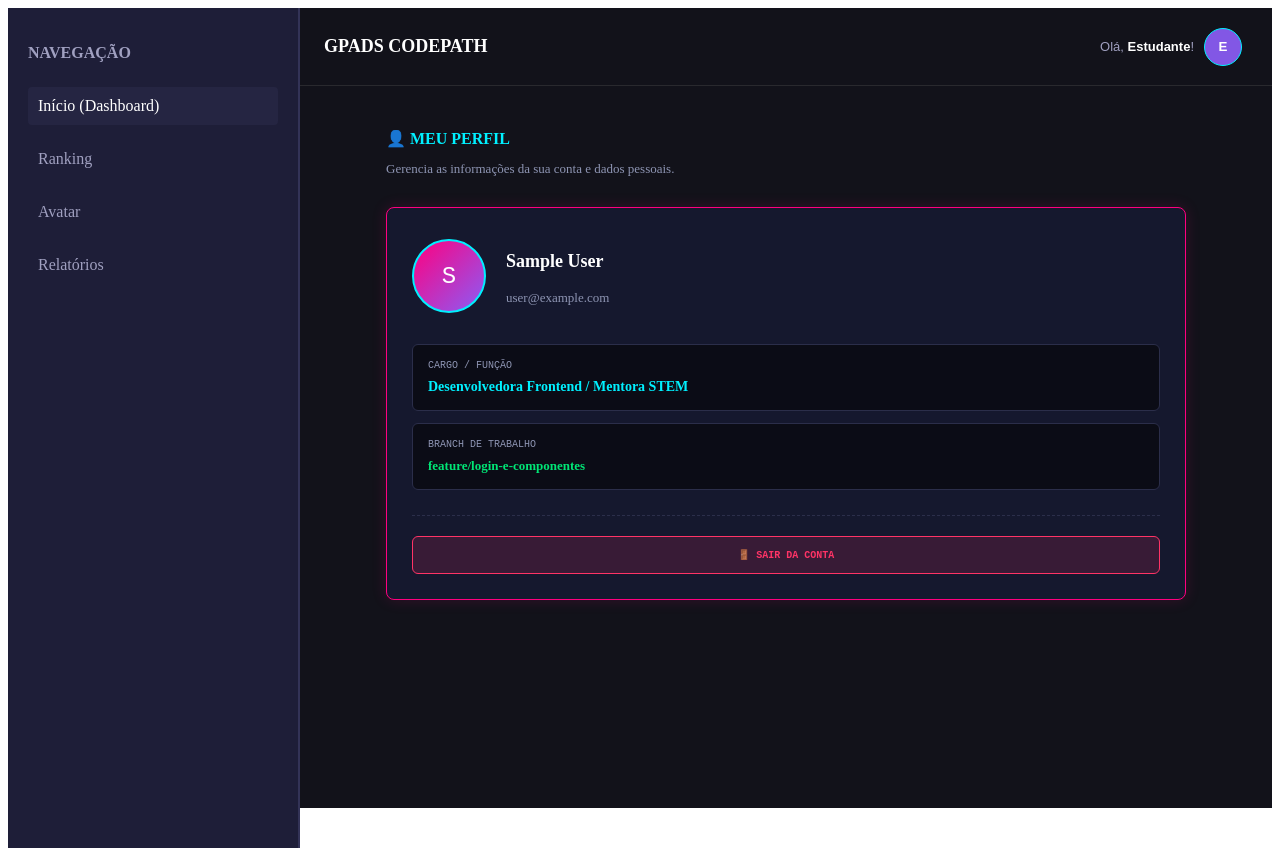
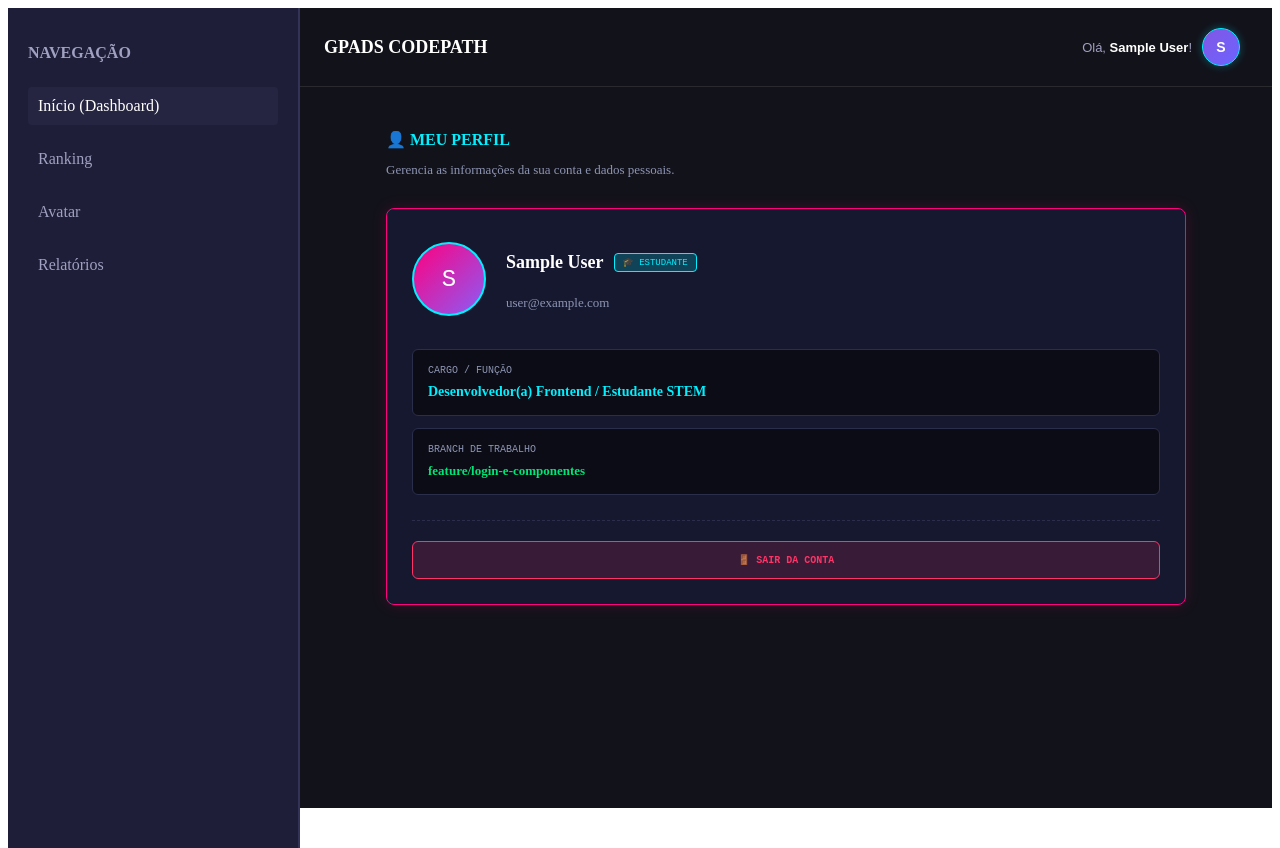
Before and after one commit to GpadsTech/gpads-codepath-frontend, a React app: page /profile in a window 1280 px wide. Built offline with nearby package versions, Linux system fonts and the light colour scheme; no server answers; sample sign-in values are in the browser's storage; the HTML template or start-up script is replaced by a standard one.

Commit message:
fix(header): exibe nome e inicial do utilizador dinamicamente no cabeçalho

```diff
--- a/src/components/layout/Header.jsx
+++ b/src/components/layout/Header.jsx
@@ -1,45 +1,91 @@
 import React from 'react';
+// 1. Hook do React Router para navegação programática ao clicar no perfil
 import { useNavigate } from 'react-router-dom';
+
+// 2. Hook customizado de autenticação para buscar os dados do usuário em tempo real
+import { useAuth } from '../../hooks/useAuth';
 
 export function Header() {
     const navigate = useNavigate();
 
+    // Extrai o objeto 'user' do estado global de autenticação
+    const { user } = useAuth();
+
+    // =========================================================
+    // LÓGICA DINÂMICA DE USUÁRIO E PAPEL (ROLE)
+    // =========================================================
+    // Identifica se a conta pertence a um Avaliador/Mestre
+    const userRole = (user?.role || user?.type || "").toLowerCase();
+    const isAvaliador = userRole === 'avaliador' ||
+                        userRole === 'evaluator' ||
+                        userRole === 'admin' ||
+                        user?.email?.includes('avaliador');
+
+    // Define o nome dinâmico (prioriza o nome real retornado pela API/Firebase)
+    const userName = user?.displayName || user?.name || (isAvaliador ? "Mestre Avaliador" : "Estudante");
+
+    // Extrai a primeira letra do nome para o avatar dinâmico
+    const userInitial = userName.charAt(0).toUpperCase();
+
     return (
-        <header style={{ display: 'flex', justifyContent: 'space-between', alignItems: 'center', padding: '16px 24px', backgroundColor: '#12121a', borderBottom: '1px solid #29292e' }}>
+        <header style={{
+            display: 'flex',
+            justifyContent: 'space-between',
+            alignItems: 'center',
+            padding: '16px 24px',
+            backgroundColor: '#12121a',
+            borderBottom: '1px solid #29292e'
+        }}>
+            {/* Título Principal da Plataforma */}
             <h1 style={{ fontFamily: 'var(--font-pixel)', fontSize: '18px', color: '#fff' }}>
                 GPADS CODEPATH
             </h1>
 
-            {/* Clique no avatar redireciona para a rota /profile */}
+            {/* Botão Clicável do Canto Superior Direito */}
             <button
                 onClick={() => navigate('/profile')}
+                title="Ir para o Meu Perfil"
                 style={{
                     display: 'flex',
                     alignItems: 'center',
                     gap: '10px',
                     background: 'transparent',
                     border: 'none',
-                    cursor: 'pointer'
+                    cursor: 'pointer',
+                    padding: '4px 8px',
+                    borderRadius: '8px',
+                    transition: 'background 0.2s ease'
                 }}
+                onMouseOver={(e) => e.currentTarget.style.background = 'rgba(255, 255, 255, 0.05)'}
+                onMouseOut={(e) => e.currentTarget.style.background = 'transparent'}
             >
+                {/* Saudação com Nome Dinâmico */}
                 <span style={{ fontSize: '13px', color: '#a0a0c0' }}>
-                    Olá, <strong style={{ color: '#fff' }}>Estudante</strong>!
+                    Olá, <strong style={{ color: '#fff' }}>{userName}</strong>!
                 </span>
+
+                {/* Avatar Circular Dinâmico com Inicial do Nome */}
                 <div style={{
                     width: '36px',
                     height: '36px',
                     borderRadius: '50%',
-                    backgroundColor: '#8257e5',
+                    background: isAvaliador
+                        ? 'linear-gradient(135deg, #ffcc00, #ff007f)'
+                        : 'linear-gradient(135deg, #8257e5, #6c63ff)',
                     color: '#fff',
                     display: 'flex',
                     alignItems: 'center',
                     justifyContent: 'center',
                     fontWeight: 'bold',
-                    border: '1px solid #00f0ff'
+                    fontSize: '14px',
+                    border: isAvaliador ? '1px solid #ffcc00' : '1px solid #00f0ff',
+                    boxShadow: isAvaliador ? '0 0 8px rgba(255, 204, 0, 0.3)' : '0 0 8px rgba(0, 240, 255, 0.3)'
                 }}>
-                    E
+                    {userInitial}
                 </div>
             </button>
         </header>
     );
 }
+
+export default Header;
--- a/src/pages/Profile/Profile.jsx
+++ b/src/pages/Profile/Profile.jsx
@@ -1,40 +1,60 @@
 import React from 'react';
-// 1. Hooks do React Router Dom para navegação
+// 1. Hooks do React Router Dom para navegação após o logout
 import { useNavigate } from 'react-router-dom';
 
-// 2. Método de Logout do Firebase Authentication
+// 2. Função de encerramento de sessão do Firebase Auth
 import { signOut } from 'firebase/auth';
 import { auth } from '../../infrastructure/firebase/firebaseConfig';
 
-// 3. Hook customizado de Autenticação do projeto
+// 3. Hook do projeto que traz os dados do usuário autenticado (incluindo cargo/role da API)
 import { useAuth } from '../../hooks/useAuth';
 
 export function Profile() {
     const navigate = useNavigate();
-    // Extrai o utilizador atualmente logado
+    // Traz o objeto `user` dinâmico do estado global de autenticação
     const { user } = useAuth();
 
     /**
-     * Função responsável por deslogar o utilizador do Firebase
-     * e redirecionar para a tela inicial/login
+     * Função para deslogar do Firebase e redirecionar para a tela inicial
      */
     const handleLogout = async () => {
         try {
-            // A. Chama a API do Firebase para encerrar a sessão
             await signOut(auth);
-
-            // B. Redireciona para a rota raiz de Login e substitui o histórico de navegação
-            //    (O 'replace: true' impede que o utilizador volte ao clicar na seta "Voltar" do navegador)
             navigate('/', { replace: true });
         } catch (error) {
             console.error("Erro ao encerrar a sessão:", error);
         }
     };
 
-    // Dados com fallbacks dinâmicos
-    const userName = user?.displayName || user?.name || "Samara Jovino";
-    const userEmail = user?.email || "samaramelosa@gmail.com";
+    // =========================================================
+    // 1. IDENTIFICAÇÃO DINÂMICA DO PERFIL (AVALIADOR vs ESTUDANTE)
+    // =========================================================
+    // Verifica a propriedade 'role', 'type' ou analisa o e-mail para identificar o tipo de conta
+    const userRole = (user?.role || user?.type || "").toLowerCase();
+    const isAvaliador = userRole === 'avaliador' ||
+                        userRole === 'evaluator' ||
+                        userRole === 'admin' ||
+                        user?.email?.includes('avaliador');
+
+    // Definição dinâmica de Nome, E-mail e Inicial
+    const userEmail = user?.email || "usuario@gpadstech.com";
+
+    // Nome do usuário com fallback de acordo com a regra de negócio do papel
+    const userName = user?.displayName || user?.name || (isAvaliador ? "Mestre Avaliador" : "Estudante CodePath");
     const userInitial = userName.charAt(0).toUpperCase();
+
+    // Cargo e Detalhes dinâmicos dependendo do papel
+    const cargoFuncao = user?.cargo || user?.function || (
+        isAvaliador
+            ? "Mestre Avaliador / Gestor de Guilda"
+            : "Desenvolvedor(a) Frontend / Estudante STEM"
+    );
+
+    const branchOuSetor = user?.branch || user?.setor || (
+        isAvaliador
+            ? "main / painel-de-revisao"
+            : "feature/login-e-componentes"
+    );
 
     return (
         <div style={{ color: '#fff', maxWidth: '800px', margin: '0 auto' }}>
@@ -44,20 +64,24 @@ export function Profile() {
                 Gerencia as informações da sua conta e dados pessoais.
             </p>
 
-            {/* Cartão de Informações */}
+            {/* Cartão de Informações do Perfil */}
             <div style={{
                 background: '#15182e',
                 padding: '25px',
                 borderRadius: '8px',
-                border: '1px solid #ff007f',
-                boxShadow: '0 0 15px rgba(255, 0, 127, 0.15)'
+                border: isAvaliador ? '1px solid #ffcc00' : '1px solid #ff007f', // Destaque Amarelo para Avaliador
+                boxShadow: isAvaliador
+                    ? '0 0 15px rgba(255, 204, 0, 0.2)'
+                    : '0 0 15px rgba(255, 0, 127, 0.15)'
             }}>
-                {/* Header com Avatar e Nome */}
+                {/* Header com Avatar, Nome e Tag de Função */}
                 <div style={{ display: 'flex', alignItems: 'center', gap: '20px', marginBottom: '25px' }}>
                     <div style={{
                         width: '70px',
                         height: '70px',
-                        background: 'linear-gradient(135deg, #ff007f, #8b5cf6)',
+                        background: isAvaliador
+                            ? 'linear-gradient(135deg, #ffcc00, #ff007f)'
+                            : 'linear-gradient(135deg, #ff007f, #8b5cf6)',
                         borderRadius: '50%',
                         display: 'flex',
                         alignItems: 'center',
@@ -68,37 +92,57 @@ export function Profile() {
                     }}>
                         {userInitial}
                     </div>
+
                     <div>
-                        <h3 style={{ fontSize: '18px', color: '#fff' }}>{userName}</h3>
-                        <p style={{ fontSize: '13px', color: '#8e95b3' }}>{userEmail}</p>
+                        <div style={{ display: 'flex', alignItems: 'center', gap: '10px' }}>
+                            <h3 style={{ fontSize: '18px', color: '#fff' }}>{userName}</h3>
+
+                            {/* Badge indicativo de Avaliador / Estudante */}
+                            <span style={{
+                                fontSize: '9px',
+                                fontFamily: 'var(--font-pixel, monospace)',
+                                padding: '3px 8px',
+                                borderRadius: '4px',
+                                backgroundColor: isAvaliador ? 'rgba(255, 204, 0, 0.2)' : 'rgba(0, 240, 255, 0.2)',
+                                color: isAvaliador ? '#ffcc00' : '#00f0ff',
+                                border: isAvaliador ? '1px solid #ffcc00' : '1px solid #00f0ff'
+                            }}>
+                                {isAvaliador ? '👑 AVALIADOR' : '🎓 ESTUDANTE'}
+                            </span>
+                        </div>
+                        <p style={{ fontSize: '13px', color: '#8e95b3', marginTop: '4px' }}>{userEmail}</p>
                     </div>
                 </div>
 
-                {/* Dados de Cargo e Branch */}
+                {/* Bloco de Detalhes Dinâmicos do Usuário */}
                 <div style={{ display: 'flex', flexDirection: 'column', gap: '12px', marginBottom: '25px' }}>
+
+                    {/* Campo 1: Cargo / Função */}
                     <div style={{ background: '#0b0c16', padding: '15px', borderRadius: '6px', border: '1px solid #2b2e4a' }}>
                         <span style={{ fontSize: '10px', fontFamily: 'var(--font-pixel, monospace)', color: '#8e95b3', display: 'block', marginBottom: '6px' }}>
                             CARGO / FUNÇÃO
                         </span>
-                        <span style={{ fontWeight: 'bold', fontSize: '14px', color: '#00f0ff' }}>
-                            Desenvolvedora Frontend / Mentora STEM
+                        <span style={{ fontWeight: 'bold', fontSize: '14px', color: isAvaliador ? '#ffcc00' : '#00f0ff' }}>
+                            {cargoFuncao}
                         </span>
                     </div>
 
+                    {/* Campo 2: Branch / Área de Atuação */}
                     <div style={{ background: '#0b0c16', padding: '15px', borderRadius: '6px', border: '1px solid #2b2e4a' }}>
                         <span style={{ fontSize: '10px', fontFamily: 'var(--font-pixel, monospace)', color: '#8e95b3', display: 'block', marginBottom: '6px' }}>
-                            BRANCH DE TRABALHO
+                            {isAvaliador ? 'PAINEL DE CONTROLE' : 'BRANCH DE TRABALHO'}
                         </span>
                         <span style={{ fontWeight: 'bold', fontSize: '13px', color: '#00e676' }}>
-                            feature/login-e-componentes
+                            {branchOuSetor}
                         </span>
                     </div>
+
                 </div>
 
-                {/* Divisória Decorativa em Estilo Pixel */}
+                {/* Divisória em estilo Pixel */}
                 <div style={{ borderTop: '1px dashed #2b2e4a', margin: '20px 0' }} />
 
-                {/* BOTÃO DE LOGOUT / SAIR DA CONTA */}
+                {/* Botão para Encerrar Sessão */}
                 <button
                     onClick={handleLogout}
                     style={{
```
